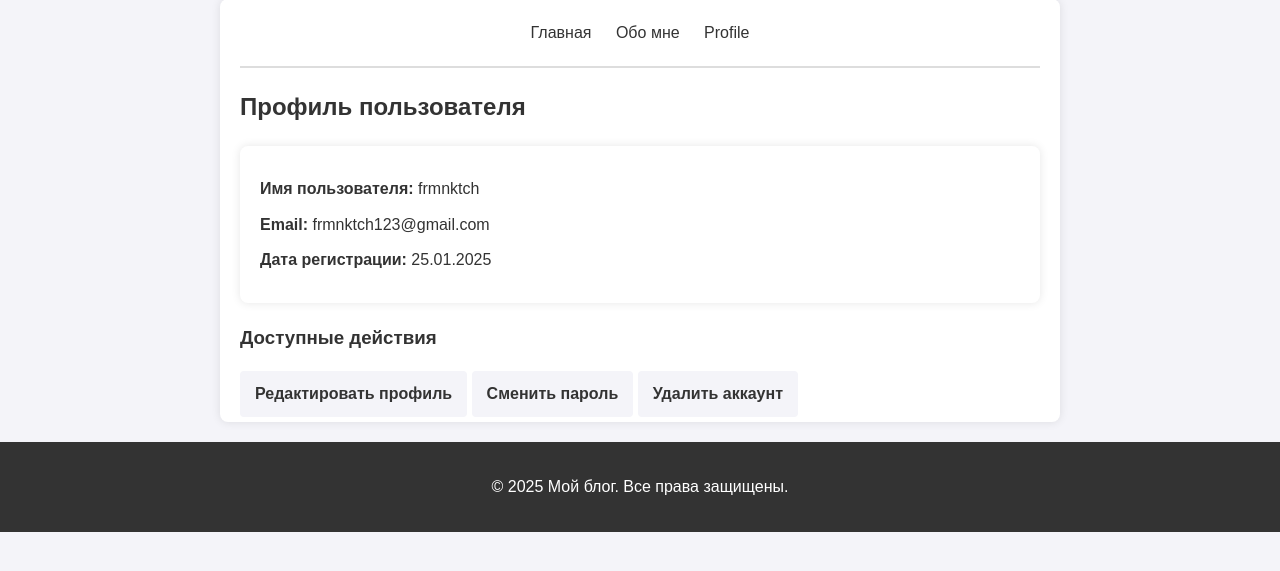
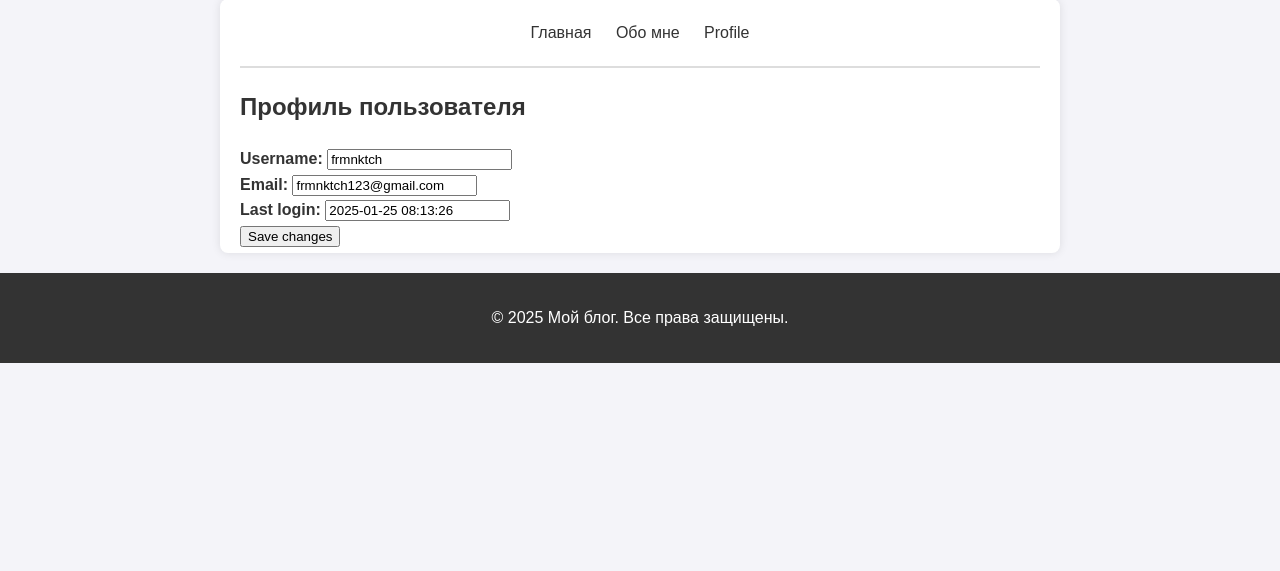
Before and after one commit to KostantinRudenko/Blog-Web-App, a Django app: page /user/profile/ in a window 1280 px wide. Shown: the part 147-718 px from the top of the page. Run offline with Django 5.2, Linux system fonts and the light colour scheme; a user stored in the database is signed in.

Commit message:
added ability to change profile name

```diff
--- a/blog_app/user_app/forms.py
+++ b/blog_app/user_app/forms.py
@@ -1,7 +1,7 @@
 from django import forms
 
 from django.contrib.auth.models import User
-from django.contrib.auth.forms import AuthenticationForm, UserCreationForm
+from django.contrib.auth.forms import AuthenticationForm, UserCreationForm, UserChangeForm
 
 class UserAuthenticationForm(AuthenticationForm):
     username = forms.CharField(widget=forms.TextInput(attrs={'id':'username',
@@ -21,3 +21,12 @@ class UserSignupForm(UserCreationForm):
     class Meta:
         model = User
         fields = ['username', 'email', 'password1', 'password2']
+
+class UserProfileForm(UserChangeForm):
+    username = forms.CharField(widget=forms.TextInput(attrs={'id': 'username'}))
+    email = forms.EmailField(widget=forms.TextInput(attrs={'id': 'email', 'readonly': True}))
+    last_login = forms.DateTimeField(widget=forms.DateTimeInput(attrs={'id': 'last_login', 'readonly': True}))
+
+    class Meta:
+        model = User
+        fields = ['username', 'email', 'last_login']
--- a/blog_app/user_app/templates/user_app/profile.html
+++ b/blog_app/user_app/templates/user_app/profile.html
@@ -8,15 +8,23 @@
 
 {% block content %}
 <h2>Профиль пользователя</h2>
-<div class="user-details">
-    <p><strong>Имя пользователя:</strong> {{ user.username }}</p>
-    <p><strong>Email:</strong> {{ user.email }}</p>
-    <p><strong>Дата регистрации:</strong> {{ user.date_joined|date:"d.m.Y" }}</p>
-</div>
-<h3>Доступные действия</h3>
-<div class="actions-list">
-    <a href="#">Редактировать профиль</a>
-    <a href="#">Сменить пароль</a>
-    <a href="#">Удалить аккаунт</a>
-</div>
+<form action="{% url 'user:profile' %}" method="post">
+    {% csrf_token %}
+    <div>
+        <label for="{{ form.username.id_for_label }}"><strong>Username:</strong></label>
+        {{ form.username }}
+    </div>
+    <div>
+        <label for="{{ form.email.id_for_label }}"><strong>Email:</strong></label>
+        {{ form.email }}
+    </div>
+    <div>
+        <label for="{{ form.last_login.id_for_label }}"><strong>Last login:</strong></label>
+        {{ form.last_login }}
+    </div>
+    <div>
+        <button type="submit" name="action" value="save">Save changes</button>
+        <!-- <button type="submit" name="action" value="delete">Delete account</button> -->
+    </div>
+</form>
 {% endblock %}
--- a/blog_app/user_app/views.py
+++ b/blog_app/user_app/views.py
@@ -2,7 +2,7 @@ from django.shortcuts import render, HttpResponseRedirect
 from django.contrib import auth
 from django.urls import reverse
 
-from .forms import UserAuthenticationForm, UserSignupForm
+from .forms import UserAuthenticationForm, UserSignupForm, UserProfileForm
 
 # Create your views here.
 def login(request):
@@ -34,5 +34,14 @@ def signup(request):
     return render(request, 'user_app/signup.html', context)
 
 def profile(request):
-    context = {"title" : "Profile"}
+    if request.method == "POST":
+        print("POST")
+        form = UserProfileForm(data=request.POST, instance=request.user)
+        if form.is_valid():
+            form.save()
+            return HttpResponseRedirect(reverse('user:profile'))
+    else:
+        form = UserProfileForm(instance=request.user)
+    context = {"title" : "Profile",
+               "form" : form}
     return render(request, 'user_app/profile.html', context)
```
Also changed, not shown: blog_app/db.sqlite3.
